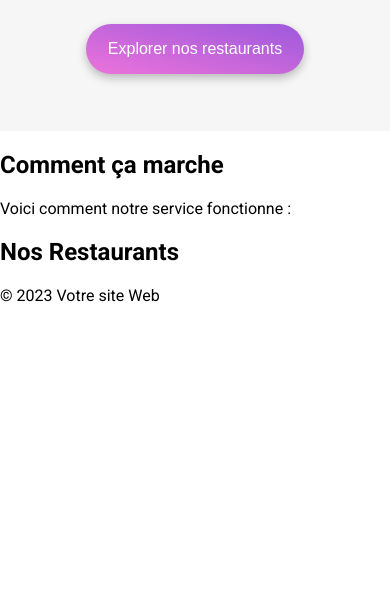
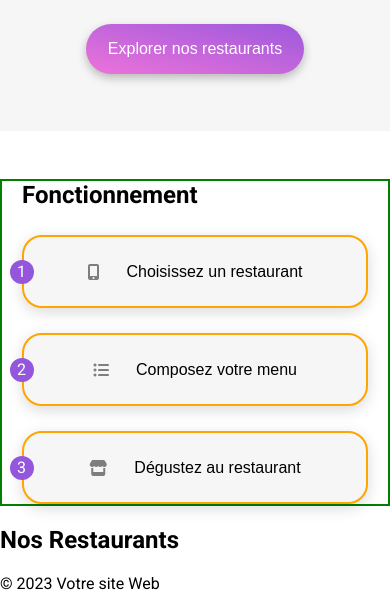
Before and after one commit to youtlane/P3_Ohmyfood, a website: page index.html in a window 390 px wide. Shown: the part 275-884 px from the top of the page. Before the commit the page ends 844 px from the top, so only its background shows below. Drawn offline with Linux system fonts and the light colour scheme; a web font is replaced by a local one.

Commit message:
feat: section "Fonctionnement" version mobile

```diff
--- a/index.html
+++ b/index.html
@@ -21,17 +21,41 @@
             <i class="fa-solid fa-location-dot"></i> Paris, Belleville
         </div>
         <div class="description">
-            <h2 class="description_title">Réservez le menu qui vous convient</h2>
-            <p class="description_text">Découvrez des restaurants d’exception, sélectionnés par nos soins.</p>
-            <button class="description_button">Explorer nos restaurants</button>
+            <h1 class="description__title">Réservez le menu qui vous convient</h1>
+            <p class="description__text">Découvrez des restaurants d’exception, sélectionnés par nos soins.</p>
+            <button class="description__button">Explorer nos restaurants</button>
         </div>
     </header>
 
     <main>
         <section class="fonctionnement">
-            <h2>Comment ça marche</h2>
-            <p>Voici comment notre service fonctionne :</p>
-            <!-- Ajoutez le contenu de la section de fonctionnement ici -->
+            <div class="fonctionnement__title">
+                <h2 class="title">Fonctionnement</h2>
+            </div>
+            <div class="list__service">
+                <div class="service">
+                    <span class="service__number">1</span>
+                    <button class="service__button">
+                        <i class="service__icon fa fa-mobile-screen-button"></i>
+                        Choisissez un restaurant
+                    </button>
+                </div>
+                <div class="service">
+                    <span class="service__number">2</span>
+                    <button class="service__button">
+                        <i class="service__icon fa fa-list-ul"></i>
+                        Composez votre menu
+                    </button>
+                </div>
+                <div class="service">
+                    <span class="service__number">3</span>
+                    <button class="service__button">
+                        <i class="service__icon fa fa-store"></i>
+                        Dégustez au restaurant
+                    </button>
+                </div>
+            </div>
+
         </section>
 
         <section id="restaurants">
--- a/sass/components/header.scss
+++ b/sass/components/header.scss
@@ -42,7 +42,7 @@ header {
 
         /*style of the title description */
 
-        .description_title {
+        &__title {
             border: 2px solid red;
             font-size: 24px;
             margin: 0px;
@@ -51,13 +51,13 @@ header {
                 font-size: 40px;
             }
         }
-        .description_text{
+        &__text{
             color: $grey;
             margin: 0;
             font-size: 18px;
             font-weight: 300;
         }
-        .description_button{
+        &__button{
             margin-top: 27px;
             width: 218px;
             height: 50px;
--- a/sass/main.scss
+++ b/sass/main.scss
@@ -2,3 +2,4 @@
 @import'./utils/mixins.scss';
 @import'./components/header.scss';
 @import'./bases/base.scss';
+@import'./pages/index.scss';
--- /dev/null
+++ b/sass/pages/index.scss
@@ -0,0 +1,52 @@
+.fonctionnement{
+    border: 2px solid green;
+
+    margin-top: 48px;
+    padding-left: 20px;
+    padding-right: 20px;
+    .title{
+        margin: 0;
+    }
+    .list__service{
+        margin-top: 26px;
+        display: flex;
+        flex-direction: column;
+        gap: 25px;
+        .service{
+            display: flex;
+            align-items: center;
+
+            .service__number{
+                color: white;
+                background-color: $purple;
+                border-radius: 50%;
+                @include  center-flex;
+                width: 24px;
+                height: 24px;
+                position: absolute;
+                margin-left: -12.5px;
+
+
+            }
+            .service__button{
+                border: 2px solid orange;
+                width: 100%;
+                height: 73px;
+                font-size: 16px;
+                background-color: $bg-color;
+                border-radius: 20px;
+                padding: 0;
+                font-weight: 500;
+                box-shadow: 0px 4px 15px 0px rgba(0, 0, 0, 0.15);
+                @include center-flex;
+                gap: 27px;
+                .service__icon.fa {
+                    color: $icon-grey;
+                }
+            }
+
+        }.service:hover .service__icon.fa {
+            color: $purple;
+        }
+    }
+}
--- a/sass/utils/varibles.scss
+++ b/sass/utils/varibles.scss
@@ -9,6 +9,7 @@ $grey:#353535;
 $bg-color:#F6F6F6;
 $purple:#9356DC;
 $pink:#FF79DA;
+$icon-grey:#7E7E7E;
 
 
 
```
Also changed, not shown: assets/css/style.css, 1 other file.
